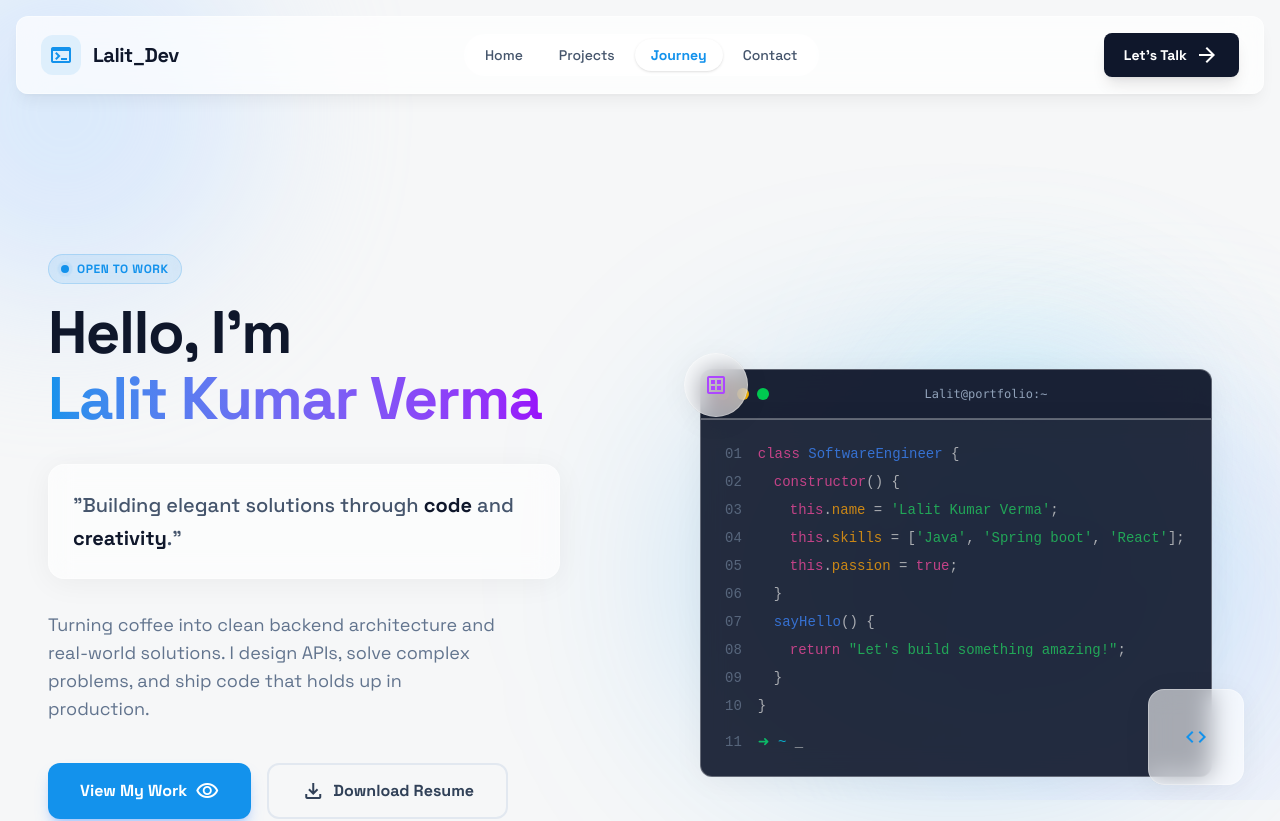
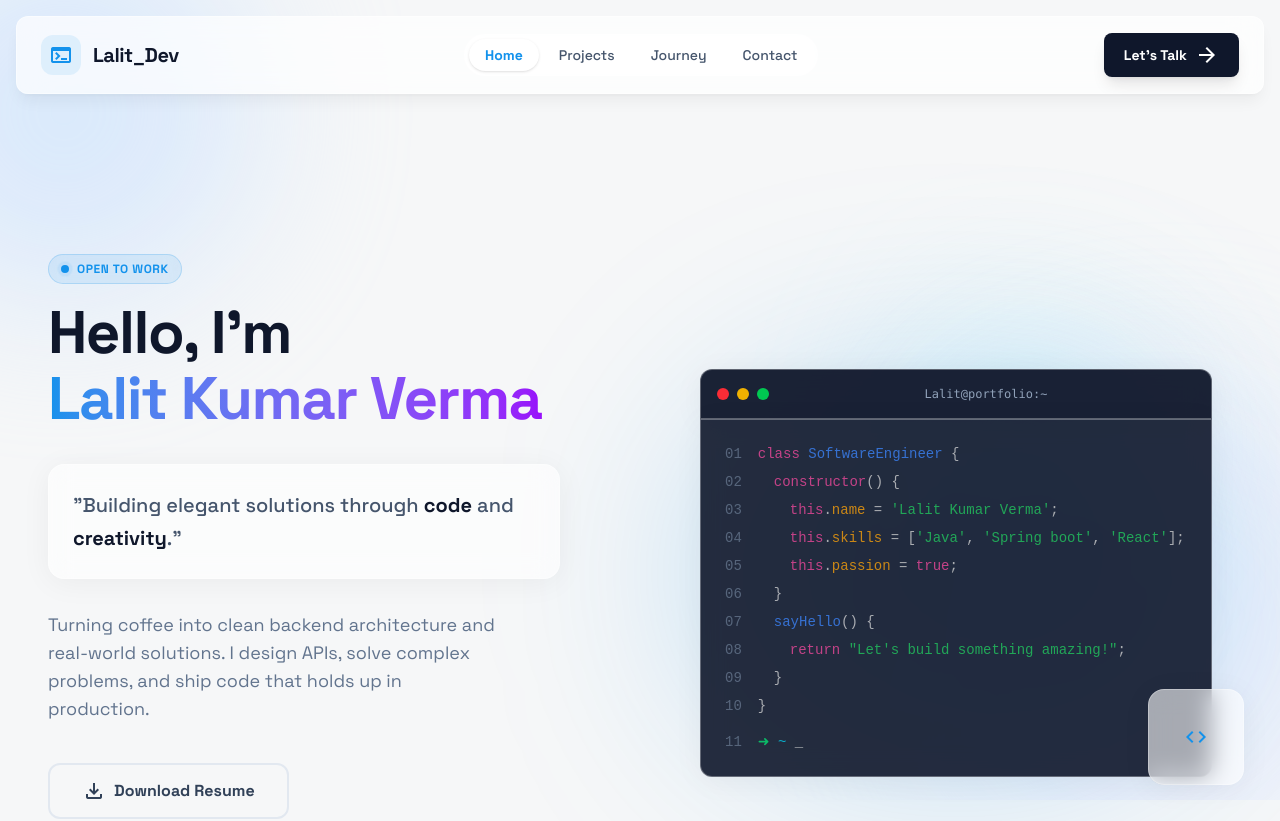
Before and after one commit to lalit2506verma/my-portfolio, a React (Vite) app: page / in a window 1280 px wide. Shown: the top 821 px of the page. Built offline with nearby package versions, Linux system fonts and the light colour scheme.

Commit message:
added: Links and details in hero and footer section

```diff
--- a/src/components/Footer.tsx
+++ b/src/components/Footer.tsx
@@ -1,3 +1,6 @@
+import { FaLinkedinIn, FaTwitter } from "react-icons/fa";
+import { GrGithub } from "react-icons/gr";
+
 export default function Footer() {
   return (
     <footer className="mt-auto glass-card border-t border-slate-200 backdrop-blur-md">
@@ -10,27 +13,27 @@ export default function Footer() {
             © 2025 Lalit Kumar Verma. All rights reserved.
           </span>
         </div>
-        <div className="flex gap-6">
+        <div className="flex gap-6 items-center">
           <a
-            href="#"
+            href="https://github.com/lalit2506verma"
             className="text-slate-400 hover:text-primary transition-colors"
           >
-            <span className="sr-only">GitHub</span>
-            <span className="material-symbols-outlined">code</span>
+            <span className="sr-only">Github</span>
+            <GrGithub className="w-6 h-6" />
           </a>
           <a
-            href="#"
+            href="https://www.linkedin.com/in/lalit2506verma/"
             className="text-slate-400 hover:text-primary transition-colors"
           >
             <span className="sr-only">LinkedIn</span>
-            <span className="material-symbols-outlined">work</span>
+            <FaLinkedinIn className="w-6 h-6" />
           </a>
           <a
             href="#"
             className="text-slate-400 hover:text-primary transition-colors"
           >
             <span className="sr-only">Twitter</span>
-            <span className="material-symbols-outlined">flutter_dash</span>
+            <FaTwitter className="w-6 h-6"/>
           </a>
         </div>
       </div>
--- a/src/components/Hero.tsx
+++ b/src/components/Hero.tsx
@@ -1,5 +1,9 @@
 import { motion } from "motion/react";
-import { FaGithub, FaInstagram, FaInstagramSquare, FaLinkedin } from "react-icons/fa";
+import {
+  FaGithub,
+  FaInstagramSquare,
+  FaLinkedin,
+} from "react-icons/fa";
 
 export default function Hero() {
   return (
@@ -44,11 +48,11 @@ export default function Hero() {
               that holds up in production.
             </p>
             <div className="flex flex-wrap items-center gap-4 mt-2">
-              <button className="bg-primary hover:bg-blue-600 text-white px-8 py-4 rounded-xl text-base font-bold transition-all shadow-lg shadow-blue-500/30 hover:shadow-blue-500/50 hover:-translate-y-1 flex items-center gap-2">
+              {/* <button className="bg-primary hover:bg-blue-600 text-white px-8 py-4 rounded-xl text-base font-bold transition-all shadow-lg shadow-blue-500/30 hover:shadow-blue-500/50 hover:-translate-y-1 flex items-center gap-2">
                 View My Work
                 <span className="material-symbols-outlined">visibility</span>
-              </button>
-              <button className="bg-transparent hover:bg-slate-100 text-slate-700 border-2 border-slate-200 px-8 py-3.5 rounded-xl text-base font-bold transition-all hover:-translate-y-1 flex items-center gap-2">
+              </button> */}
+              <button className="bg-transparent hover:bg-slate-900 hover:text-white text-slate-700 border-2 border-slate-200 px-8 py-3.5 rounded-xl text-base font-bold transition-all hover:-translate-y-1 flex items-center gap-2">
                 <span className="material-symbols-outlined">download</span>
                 Download Resume
               </button>
@@ -178,14 +182,9 @@ export default function Hero() {
                   </div>
                 </div>
               </div>
-              <div className="absolute -right-8 -bottom-8 w-24 h-24 glass-card rounded-2xl flex items-center justify-center animate-bounce duration-[3000ms]">
+              <div className="absolute -right-8 -bottom-8 w-24 h-24 glass-card rounded-2xl flex items-center justify-center animate-bounce duration-3000">
                 <span className="material-symbols-outlined text-4xl text-primary">
                   code
-                </span>
-              </div>
-              <div className="absolute -left-4 -top-4 w-16 h-16 glass-card rounded-full flex items-center justify-center animate-pulse">
-                <span className="material-symbols-outlined text-2xl text-purple-500">
-                  dataset
                 </span>
               </div>
             </div>
--- a/src/components/Navbar.tsx
+++ b/src/components/Navbar.tsx
@@ -1,4 +1,4 @@
-import { motion } from "motion/react";
+import { motion, AnimatePresence } from "motion/react";
 import { useEffect, useState } from "react";
 
 type Section = "home" | "projects" | "journey" | "contact";
@@ -9,30 +9,31 @@ export default function Navbar() {
   const [active, setActive] = useState<Section>("home");
 
   useEffect(() => {
-    const handleScroll = () => {
-      const scrollY = window.scrollY + window.innerHeight / 2; // middle of viewport
-
-      let current: Section = "home";
+    const observers: IntersectionObserver[] = [];
 
     sections.forEach((section) => {
       const element = document.getElementById(section);
       if (!element) return;
 
-        if (element.offsetTop <= scrollY) {
-          current = section;
+      const observer = new IntersectionObserver(
+        ([entry]) => {
+          if (entry.isIntersecting) {
+            setActive(section);
           }
+        },
+        {
+          // Fires when the section crosses the middle 20% band of the viewport
+          rootMargin: "-40% 0px -40% 0px",
+          threshold: 0,
+        },
+      );
+
+      observer.observe(element);
+      observers.push(observer);
     });
 
-      setActive(current);
-    };
-
-    window.addEventListener("scroll", handleScroll, { passive: true });
-    handleScroll(); // run once on mount
-
-    return () => window.removeEventListener("scroll", handleScroll);
+    return () => observers.forEach((obs) => obs.disconnect());
   }, []);
-
-  console.log(active);
 
   return (
     <motion.header
@@ -57,15 +58,26 @@ export default function Navbar() {
                 onClick={() => setActive(section)}
                 className="relative px-4 py-1.5 rounded-full text-sm font-medium transition-colors"
               >
-                {active == section && (
+                <AnimatePresence>
+                  {active === section && (
                     <motion.span
                       layoutId="nav-pill"
                       className="absolute inset-0 rounded-full bg-white shadow-sm"
-                    transition={{ type: "spring", stiffness: 400, damping: 30 }}
+                      transition={{
+                        type: "spring",
+                        stiffness: 400,
+                        damping: 30,
+                      }}
+                      initial={false}
                     />
                   )}
+                </AnimatePresence>
                 <span
-                  className={`relative z-10 transition-colors duration-200 ${active === section ? "text-primary font-bold" : "text-slate-600 hover:text-primary"}`}
+                  className={`relative z-10 transition-colors duration-200 ${
+                    active === section
+                      ? "text-primary font-bold"
+                      : "text-slate-600 hover:text-primary"
+                  }`}
                 >
                   {section.charAt(0).toUpperCase() + section.slice(1)}
                 </span>
```
Lines whose indentation alone changed are shown as unchanged.
